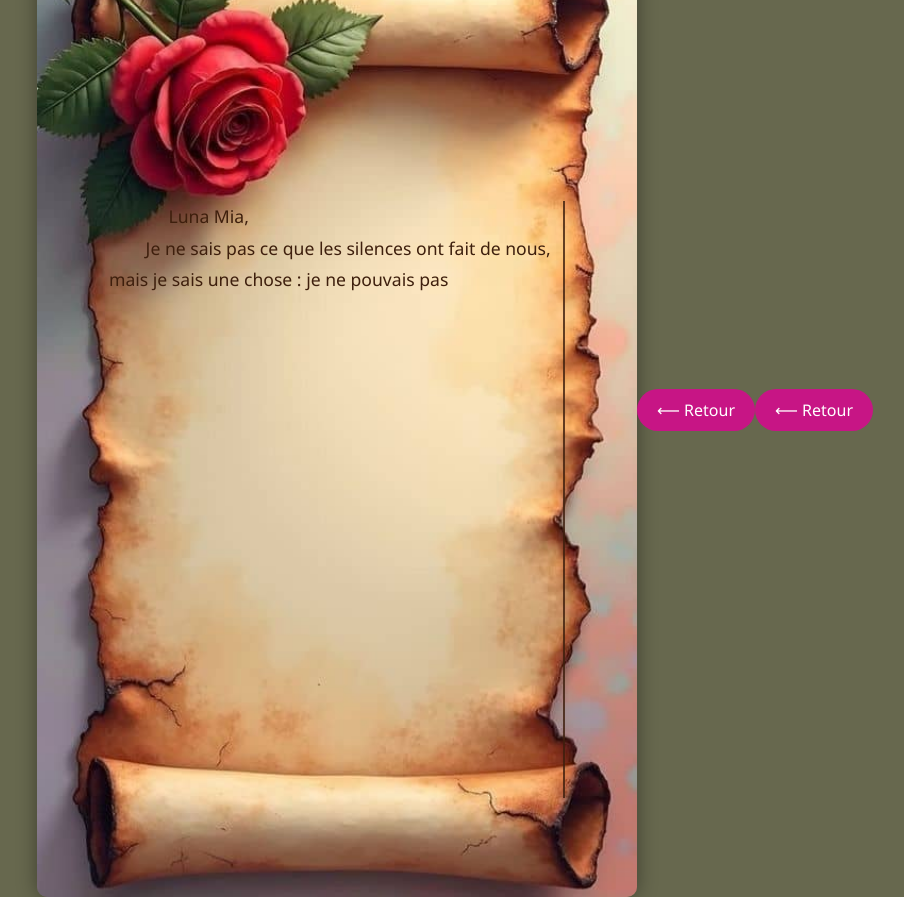
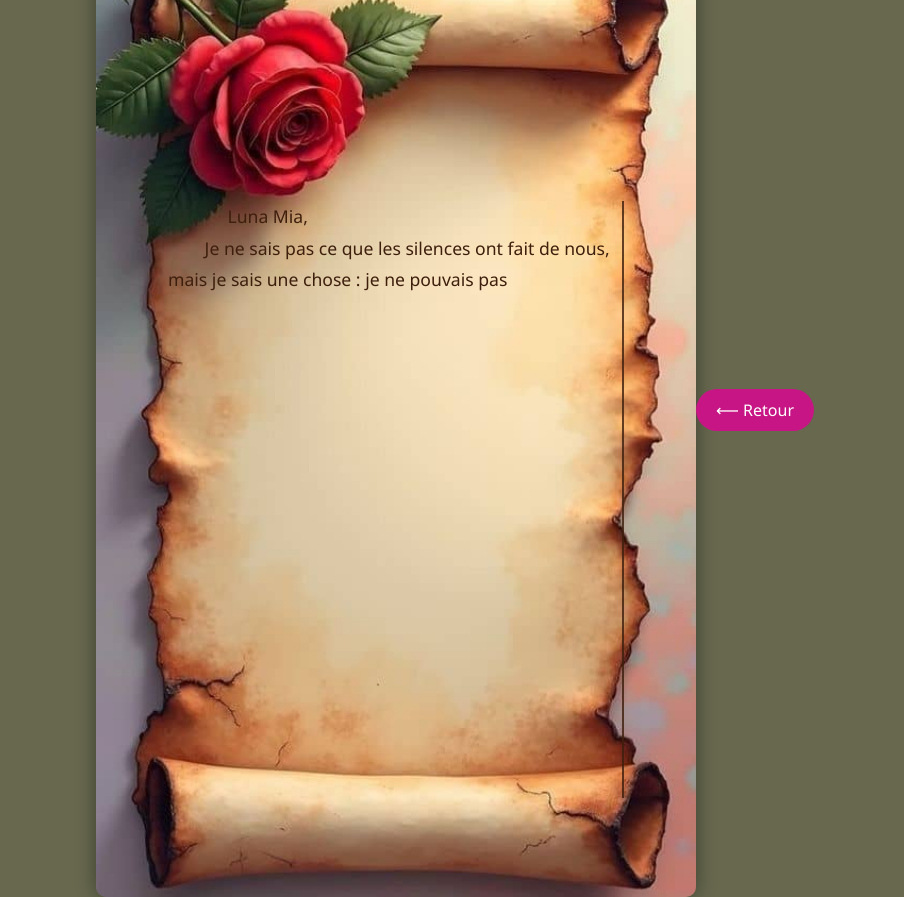
Before and after one commit to Marx05/HDB, a plain HTML site: page letter.html in a window 1280 px wide. Shown: the whole page, without its empty margins (185-1089 px from the left). Drawn offline with Linux system fonts and the light colour scheme.

Commit message:
Update letter.html

```diff
--- a/letter.html
+++ b/letter.html
@@ -85,7 +85,7 @@
   </div>
 
   <a href="index.html" class="btn-retour">⟵ Retour</a>
-  <a href="index.html" class="btn-retour">⟵ Retour</a>
+
 
   <audio autoplay loop>
     <source src="https://cdn.pixabay.com/audio/2022/03/15/audio_599a5db6bb.mp3" type="audio/mpeg" />
```
